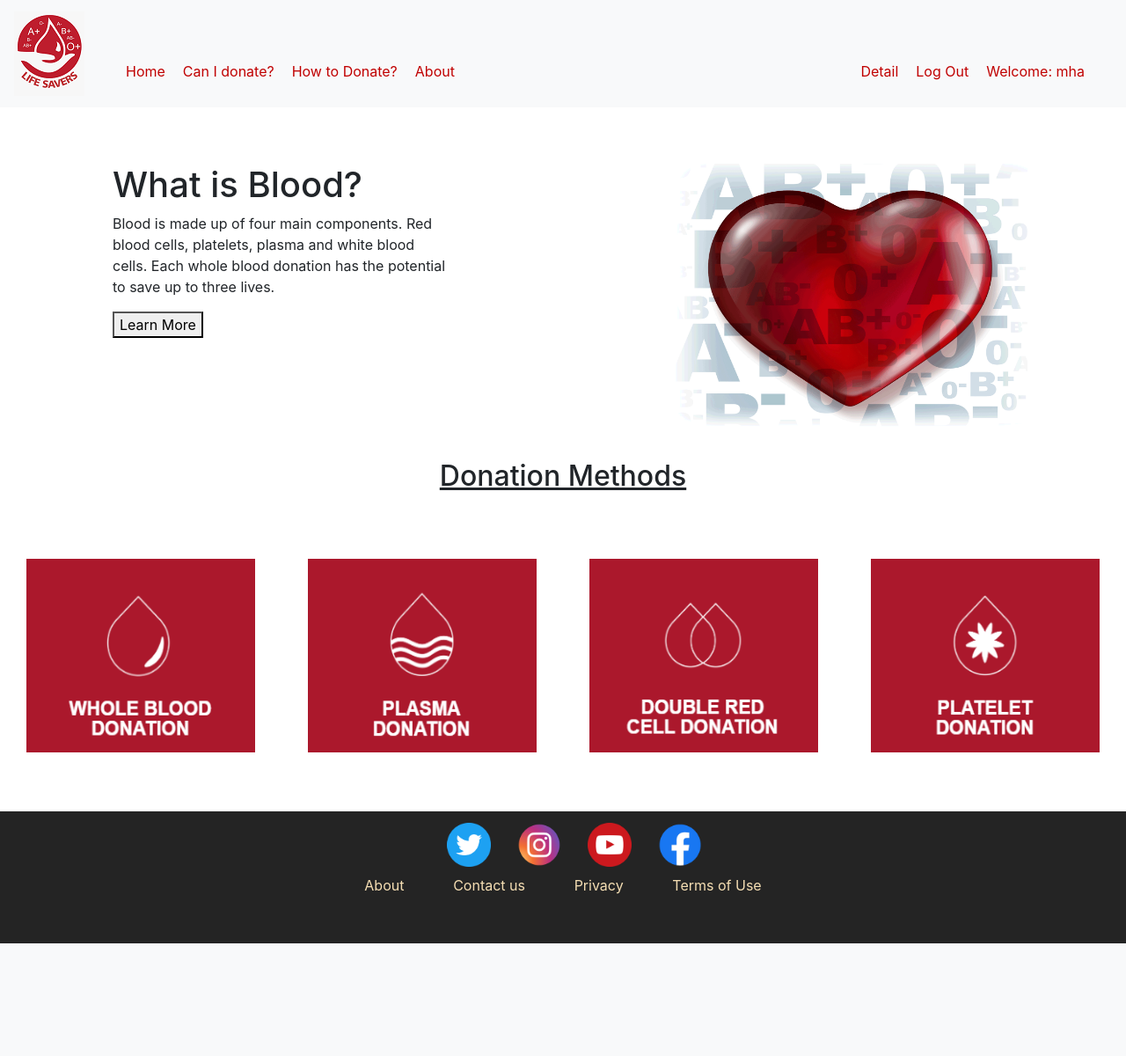
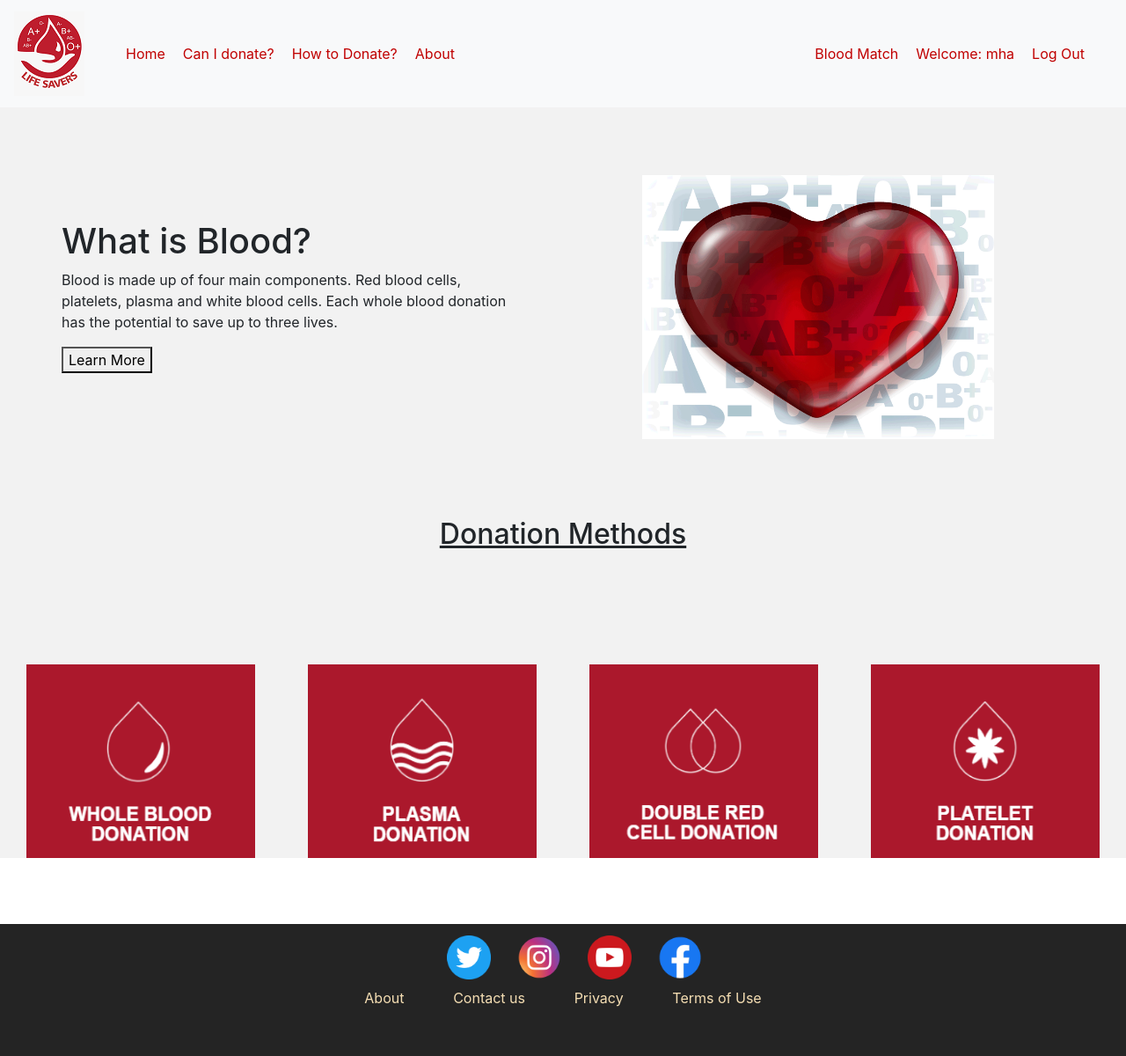
Before and after one commit to mha5944/blood-donor, a Django app: page /blood-donation-method/ in a window 1280 px wide. Shown: the whole page at 88% size. Before the commit the page ends 1072 px from the top, so only its background shows below. Run offline with Django 3.2, Linux system fonts and the light colour scheme; a user stored in the database is signed in; some libraries are stand-ins or nearby versions.

Commit message:
finishing responsive part and few changes in login.html and register.html

```diff
--- a/bblood/basicapp/forms.py
+++ b/bblood/basicapp/forms.py
@@ -50,7 +50,7 @@ class UserProfileForm(forms.ModelForm):
     phone_regex = RegexValidator(regex=r'^\+?1?\d{9,15}$', message="Phone number must be entered in the format: '+999999999'. Up to 15 digits allowed.")
     phone_number = forms.CharField(
             validators=[phone_regex], max_length=17,
-            widget=forms.TextInput(attrs={'placeholder':'Phone number',})
+            widget=forms.TextInput(attrs={'placeholder':'  Phone number',})
             )
 
     class Meta():
@@ -66,5 +66,5 @@ class UserProfileForm(forms.ModelForm):
         widgets = {
             'blood_type': forms.Select(choices=BLOOD_TYPES),
             'case': forms.Select(choices=CASE),
-            'description': forms.Textarea(attrs={'class':'customtext', 'placeholder':'Please write your ilness...'}),
+            'description': forms.Textarea(attrs={'class':'customtext', 'placeholder':' Please write your ilness...'}),
         }
--- a/bblood/basicapp/static/css/donation_method.css
+++ b/bblood/basicapp/static/css/donation_method.css
@@ -1,51 +1,91 @@
 .what-is-blood img {
     width: 400px;
     height: 300px;
-    margin-left: 60%;
-    margin-top: 5%;
-    position: absolute !important;
+    left: 57%;
+    margin-top: 6%;
+    margin-bottom: 7%;
+    position: relative;
 }
 
 .content {
-    margin-left: 10%;
-    margin-top: 5%;
-    height: 200px;
-    max-width : 30% !important;
-    display: inline-block;
-    position: absolute;
-}
-
-.what-is-blood {
-    position: relative !important;
-    display: flex !important;
-    height: 400px;
-
+    max-width: 41%;
+    right: 330px;
+    margin-top: 10%;
+    height: auto;
+    position: relative;
 }
 
 .donation-method h2 {
     text-decoration: underline;
     width: 100%;
+    margin-bottom:5%;
 }
 .donation-method {
     display: flex;
-    height: 400px;
+    height: auto;
+    margin-bottom:6%;
     text-align: center !important;
 }
 
-
-.custom-donation-method {
-    display: flex;
-    flex-direction: row;
-    position: relative;
-    width: 100%;
-    height: 260px;
-    top: 25%;
-}
 .donation-method img {
     height: 220px;
     width: 260px;
 }
-.custom-donation-method div {
-    margin-left: 4%;
+.donation-method div {
+    margin-left: auto;
+    margin-right: auto;
+    margin-top: 5%;
+}
 
+@media screen and (max-width:572px) {
+    .what-is-blood .content {
+        max-width: 87%;
+        margin-top: 3%;
+        margin-left: auto;
+        margin-right: auto;
+        left: 0px;
+    }
+
+    .what-is-blood img {
+        left: 0px;
+        margin-left: auto;
+        margin-right: auto;
+        margin-bottom: 1%;
+        width: 62%;
+        height: 20%;
+    }
+
+    .donation-method div {
+        margin-top: 4%;
+    }
+
+    .donation-method img {
+        width: 200px;
+        height: 150px;
+    }
+
+    .col-sm-6 {
+        -ms-flex: 0 0 50%;
+        flex: 0 0 50%;
+        max-width: 50%;
+    }
 }
+
+@media screen and (min-width:572px) and (max-width:800px){
+    .what-is-blood .content {
+        max-width: 87%;
+        margin-top: 3%;
+        margin-left: auto;
+        margin-right: auto;
+        left: 0px;
+    }
+
+    .what-is-blood img {
+        left: 0px;
+        margin-left: auto;
+        margin-right: auto;
+        margin-bottom: 1%;
+        width: 62%;
+        height: 20%;
+    }
+}
--- a/bblood/basicapp/static/css/master.css
+++ b/bblood/basicapp/static/css/master.css
@@ -12,7 +12,7 @@
 /*------------ Navbar--------*/
 
 nav .navbar-nav li a{
-    color: rgb(192, 0, 0) !important;
+    color: rgb(192, 0, 0);
 }
 .darkred {
     color: rgb(191, 32, 37);
@@ -22,8 +22,12 @@ nav .navbar-nav li a{
 }
 
 a.nav-link {
-    margin-top: 40px !important;
     padding: 0px 10px !important;
+}
+
+.nav-link:hover {
+    border: rgb(191, 32, 37) solid 2px;
+    border-radius: 10px;
 }
 
 .dropdown-menu {
@@ -33,6 +37,8 @@ a.nav-link {
     text-align: left;
     margin-top: 0px;
 }
+
+
 
 .dropdown-menu a:hover {
     background-color: rgb(191, 32, 37);
@@ -155,33 +161,6 @@ a.nav-link {
     margin-right: 2%;
 }
 
-
-
-
-
-
-  /*--------------Detail Page CSS---------*/
-
-  .custom-card {
-    width: 500px !important;
-    height: 200px !important;
-    display:block !important;
-    margin-left: auto !important;
-    margin-right: auto !important;
-    text-align: center !important;
-    margin-top: 20px;
-    text-align: left !important;
-  }
-
-  .custom-card .card-body p {
-      font-weight: 600;
-  }
-
-.carddata {
-    font-weight: 400;
-    color: rgb(126, 126, 126);
-}
-
 /*-------- Responsive --------*/
 
 @media screen and (max-width:1300px) {
--- a/bblood/basicapp/static/css/register.css
+++ b/bblood/basicapp/static/css/register.css
@@ -1,8 +1,9 @@
 h3 {
     color: rgb(191,32,37);
+    padding-top: 30px;
 }
 
-.center-div {
+.custom-register {
     margin-top: 30px;
     width: 400px;
     height: 90%;
@@ -10,21 +11,33 @@ h3 {
     margin-left: auto;
     margin-right: auto;
     text-align: center;
+    background-color: white;
+    border-radius: 20px;
+    margin-bottom: 10%;
+    position: relative;
+    padding-bottom: 25px;
 }
 
-.custom-login input {
+.custom-register input {
     margin-top: 5px;
     margin-bottom: 5px;
-    width: 270px;
+    width: 70%;
     height: 50px;
+    border: 0px;
 
 }
 
+.custom-register input:focus {
+    outline-color: rgb(191,32,37);
+    outline-style: solid 2px;
+}
+
 .bigbtn {
-    width: 300px !important;
+    width: 58% !important;
     height: 60px !important;
     margin-bottom: 15px !important;
     font-weight: 700;
+    border-radius: 10px;
 }
 
 .redbtn {
@@ -34,3 +47,7 @@ h3 {
 .darkred {
     color: rgb(191, 32, 37);
 }
+
+.container-fluid {
+    background-color: rgb(242,242,242);
+}
--- a/bblood/basicapp/templates/basicapp/base.html
+++ b/bblood/basicapp/templates/basicapp/base.html
@@ -34,18 +34,20 @@
 
             </ul>
 
-            <ul class="nav navbar-nav navbar-right">
+            <ul class="nav navbar-nav navbar-expand-lg navbar-right">
                 {% if user.is_authenticated %}
-                <li class="nav-item"><a class="nav-link" href="{% url 'detail_view' user.username %}">Detail</a></li>
+                <li class="nav-item"><a class="nav-link" href="{% url 'detail_view' user.username %}">Blood Match</a></li>
+                <li class="nav-item"><a class="nav-link" id="userId darkred">Welcome: {{user.username}}</a></li>
                 <li class="nav-item"><a class="nav-link" href="{% url 'logout' %}">Log Out</a></li>
-                <li class="nav-item"><a class="nav-link" id="userId darkred">Welcome: {{user.username}}</a></li>
                 {% else %}
-                <li><a class="nav-item dropdown" href="#" id="dropDownNav" data-toggle="dropdown"><span style="margin-right: 30px; font-size: x-large;" class="fas fa-user"></span></a>
-                    <div class="dropdown-menu" aria-labelledby="dropDownNav">
-                        <a class="dropdown-item" href="{% url 'login' %}">Log In</a>
-                        <a class="dropdown-item" href="{% url 'register' %}">Sign Up</a>
-                    </div>
-                </li>
+                <div class="">
+                    <li><a class="nav-item dropdown" href="#" id="dropDownNav" data-toggle="dropdown"><span style="font-size: x-large;" class="fas fa-user"></span></a>
+                        <div class="dropdown-menu" aria-labelledby="dropDownNav">
+                            <a class="dropdown-item" href="{% url 'login' %}">Log In</a>
+                            <a class="dropdown-item" href="{% url 'register' %}">Sign Up</a>
+                        </div>
+                    </li>
+                </div>
                 {% endif %}
             </ul>
           </div>
--- a/bblood/basicapp/templates/basicapp/detail_view.html
+++ b/bblood/basicapp/templates/basicapp/detail_view.html
@@ -1,5 +1,7 @@
 {% extends 'basicapp/base.html' %}
+{% load static %}
 {% block csslink %}
+<link rel="stylesheet" href="{% static 'css/detail_view.css' %}">
 {% endblock %}
 
 {% block body_block %}
--- a/bblood/basicapp/templates/basicapp/donation_method.html
+++ b/bblood/basicapp/templates/basicapp/donation_method.html
@@ -7,26 +7,25 @@
 {% block body_block%}
 <div style='height: 100%;' class="container-fluid position-static">
     <div class="row what-is-blood">
-
-            <div class=" content">
-                <h1>What is Blood?</h1>
-                <p>
+        <img class="" src="{% static 'images/whatisblood-graphic.png' %}" alt="what is blood image">
+        <div class="content">
+            <h1>What is Blood?</h1>
+            <p>
                 Blood is made up of four main components.
                 Red blood cells, platelets,
                 plasma and white blood cells.
                 Each whole blood donation has the potential
                 to save up to three lives.
-                </p>
-                <button type="button" class="learn-more">Learn More</button>
-            </div>
-            <img class="" src="{% static 'images/whatisblood-graphic.png' %}" alt="what is blood image">
+            </p>
+            <button type="button" class="learn-more">Learn More</button>
+        </div>
     </div>
     <div class="row donation-method">
         <h2>Donation Methods</h2>
-        <div class="col-lg-3"><a><img src="{% static 'images/blood_donation.png' %}" alt="Blood donation "></a></div>
-        <div class="col-lg-3"><a><img src="{% static 'images/plasma_donation.png' %}" alt="Plasma donation"></a></div>
-        <div class="col-lg-3"><a><img src="{% static 'images/red_cell_donation.png' %}" alt="Red cell donation"></a></div>
-        <div class="col-lg-3"><a><img src="{% static 'images/platelet_donation.png' %}" alt="Platelet donation"></a></div>
+        <div class="col-lg-3 col-sm-6"><a href=""><img src="{% static 'images/blood_donation.png' %}" alt="Blood donation "></a></div>
+        <div class="col-lg-3 col-sm-6"><a href=""><img src="{% static 'images/plasma_donation.png' %}" alt="Plasma donation"></a></div>
+        <div class="col-lg-3 col-sm-6"><a href=""><img src="{% static 'images/red_cell_donation.png' %}" alt="Red cell donation"></a></div>
+        <div class="col-lg-3 col-sm-6"><a href=""><img src="{% static 'images/platelet_donation.png' %}" alt="Platelet donation"></a></div>
     </div>
 </div>
 {% endblock %}
--- a/bblood/basicapp/templates/basicapp/index.html
+++ b/bblood/basicapp/templates/basicapp/index.html
@@ -24,7 +24,7 @@
                   </div>
               </div>
               <div class="carousel-item second-item" >
-                <img src="{% static 'images/Picture3.jpg' %}" class="d-block w-100 img-fluid">
+                <img src="{% static 'images/Picture3.jpg' %}" class="d-block w-100 img-fluid" style="filter: brightness(.8);">
                 <div class="carousel-caption mp-auto">
                     <p>Donate Blood, Save Life</p>
                 </div>
--- a/bblood/basicapp/templates/registration/register.html
+++ b/bblood/basicapp/templates/registration/register.html
@@ -1,11 +1,12 @@
 {% extends 'basicapp/base.html' %}
 
 {% block body_block %}
-<div class="container " style="height: 37rem !important">
+<div class="container-fluid">
     {% if registered %}
     <h1 style="color: darkgreen; text-align: center;">Thank you for Registering!</h1>
     {% else %}
-    <div class="center-div">
+    <div class="row">
+        <div class="custom-register">
             <h3>Register Here!</h3>
             <h3>Fill out the form: </h3>
             <form enctype="multipart/form-data" method="POST">
@@ -45,6 +46,7 @@
             <input class='bigbtn redbtn' type="submit" value="Register">
             </form>
         </div>
+    </div>
     {% endif %}
 </div>
 {% endblock %}
```
Also changed, not shown: bblood/basicapp/static/css/detail_view.css (added, +19 -0 lines), bblood/basicapp/static/css/login.css (+21 -4 lines), bblood/basicapp/templates/registration/login.html (+6 -4 lines), bblood/db.sqlite3. Lines whose indentation alone changed are shown as unchanged.
